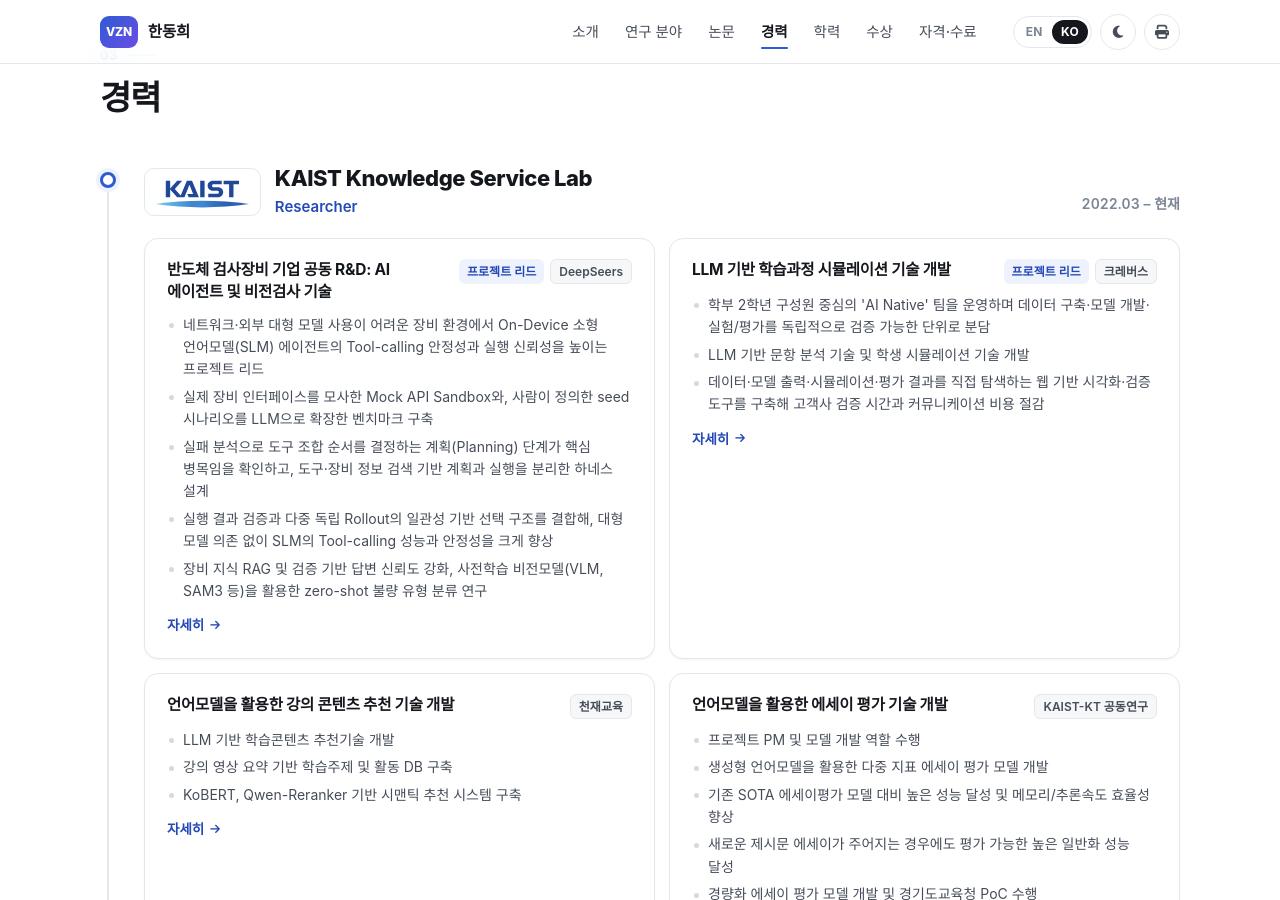
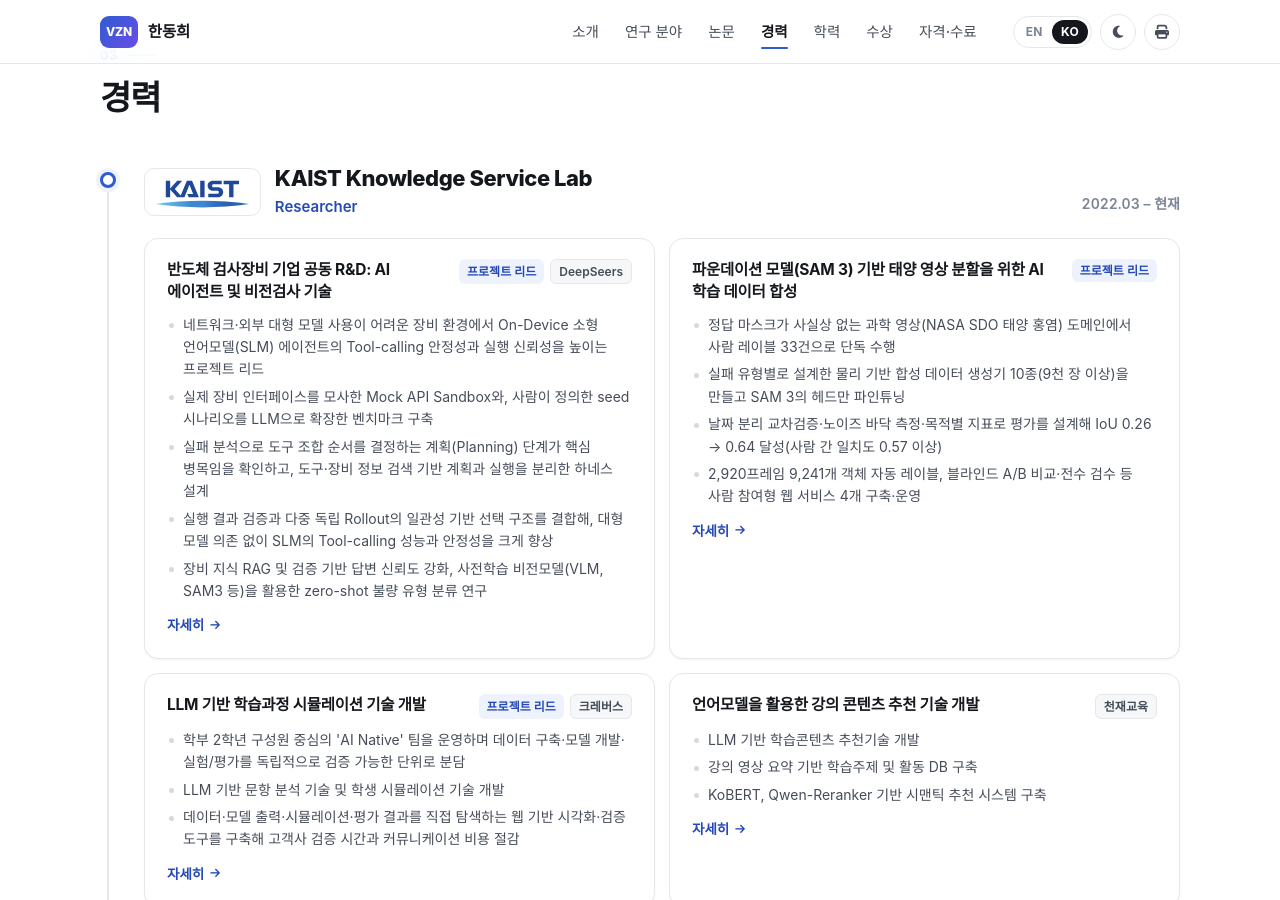
Before and after one commit to venzino-han/venzino-han.github.io, a Jekyll site: the page built from ko/index.html, in a window 1280 px wide and 900 px high, scrolled down 8631 px. Built offline with Jekyll 4.4.1, drawn with Linux system fonts in a browser that asks for light colours; some web fonts are replaced; part of the change alters nothing that is shown.

Commit message:
Add solar-image synthetic data project (SAM 3, 33 labels, IoU 0.26 to 0.64)
Co-Authored-By: Claude Opus 5.5 <noreply@anthropic.com>
Claude-Session: https://claude.ai/code/session_01PSc9UVWcKFN7eHk2cX4ekA

```diff
--- a/_data/en.yml
+++ b/_data/en.yml
@@ -174,6 +174,14 @@ experience:
             - Found through failure analysis that planning (which tools to combine, in what order) was the bottleneck; designed a harness that separates planning (with tool/equipment retrieval) from execution
             - Added execution verification and consistency-based selection over multiple independent rollouts, substantially improving the SLM's tool-calling performance and stability without relying on larger models
             - Equipment-knowledge RAG with verification, and zero-shot defect-type classification using pretrained vision models (VLMs, SAM3)
+        - title: "Synthetic Training Data for Solar-Image Segmentation with a Foundation Model (SAM 3)"
+          lead: true
+          detail: 8_solar_synthetic_data
+          bullets:
+            - Solo project in a domain with almost no ground-truth masks (NASA SDO solar prominences); only 33 human labels available
+            - Designed a physics-grounded synthetic data engine — 10 generators, 9,000+ images, each targeting one observed failure mode — and fine-tuned only the SAM 3 heads
+            - Raised cross-validated IoU from 0.26 to 0.64, above inter-annotator agreement (0.57), with date-grouped CV, a measured noise floor, and purpose-specific metrics
+            - Auto-labeled 9,241 objects across 2,920 frames and built 4 human-in-the-loop web services, including blind A/B comparison and full review
         - title: LLM-based Learning Process Simulation
           client: Creverse
           lead: true
--- a/_data/ko.yml
+++ b/_data/ko.yml
@@ -173,6 +173,14 @@ experience:
             - 실패 분석으로 도구 조합 순서를 결정하는 계획(Planning) 단계가 핵심 병목임을 확인하고, 도구·장비 정보 검색 기반 계획과 실행을 분리한 하네스 설계
             - 실행 결과 검증과 다중 독립 Rollout의 일관성 기반 선택 구조를 결합해, 대형 모델 의존 없이 SLM의 Tool-calling 성능과 안정성을 크게 향상
             - 장비 지식 RAG 및 검증 기반 답변 신뢰도 강화, 사전학습 비전모델(VLM, SAM3 등)을 활용한 zero-shot 불량 유형 분류 연구
+        - title: "파운데이션 모델(SAM 3) 기반 태양 영상 분할을 위한 AI 학습 데이터 합성"
+          lead: true
+          detail: 8_solar_synthetic_data
+          bullets:
+            - 정답 마스크가 사실상 없는 과학 영상(NASA SDO 태양 홍염) 도메인에서 사람 레이블 33건으로 단독 수행
+            - 실패 유형별로 설계한 물리 기반 합성 데이터 생성기 10종(9천 장 이상)을 만들고 SAM 3의 헤드만 파인튜닝
+            - 날짜 분리 교차검증·노이즈 바닥 측정·목적별 지표로 평가를 설계해 IoU 0.26 → 0.64 달성(사람 간 일치도 0.57 이상)
+            - 2,920프레임 9,241개 객체 자동 레이블, 블라인드 A/B 비교·전수 검수 등 사람 참여형 웹 서비스 4개 구축·운영
         - title: LLM 기반 학습과정 시뮬레이션 기술 개발
           client: 크레버스
           lead: true
--- /dev/null
+++ b/_projects/en/8_solar_synthetic_data.md
@@ -0,0 +1,66 @@
+---
+layout: project
+lang: en
+project_id: 8_solar_synthetic_data
+title: "Synthetic Training Data for Solar-Image Segmentation: From 33 Human Labels to a Foundation-Model Pipeline"
+description: Solo project · adapting SAM 3 with physics-grounded synthetic data · IoU 0.26 → 0.64 · 9,241 objects auto-labeled with full human review
+importance: 8
+permalink: /projects/8_solar_synthetic_data/
+---
+
+**Role:** Sole owner — designed, built, and operated the whole pipeline: synthetic data engine, fine-tuning, evaluation design, labeling and review services, and large-scale auto-labeling.
+
+#### Challenge
+
+The goal was pixel-level segmentation of **solar prominences** in NASA SDO/AIA 304Å images (512×512).
+The source data only had **bounding boxes**, and only domain experts can draw correct masks, so just **33 human labels** were available.
+Prominences are faint, branching, semi-transparent, and overlap the bright solar disk; zero-shot SAM 3 either painted the whole disk or caught small fragments (IoU 0.26).
+The domain was new to me, so I studied the solar-physics literature and turned physical properties (e.g. "brighter than the sky off-limb, darker on the disk") into prompts, metrics, and synthesis rules.
+
+<figure><img src="/assets/img/projects/solar-iou-chart.jpg" alt="Prominence segmentation IoU: base SAM 3 0.260, final model 0.641, inter-annotator agreement about 0.57, LLM labels about 0.43"><figcaption>Cross-validated IoU against human labels: 0.26 → 0.64, above inter-annotator agreement (≈0.57)</figcaption></figure>
+
+#### Approach
+
+- **Model:** SAM 3 with the 454M vision encoder frozen; only the mask decoder and prompt encoder (10.4M) are trained — touching the encoder with a few dozen labels overfits immediately. BCE + Tversky loss, with weights set from the direction of human edits (over- vs. under-segmentation).
+- **Synthetic data engine — 10 generators, 9,000+ images, one generator per observed failure mode:** brush shapes derived from human labels (unrolled into polar coordinates around the limb), transparency, blur/diffusion, linear and arc shapes, multi-object overlap, multi-strand structures, thin overlapping arcs, background haze, and copy-paste of real labeled pixels.
+- Synthesis follows observation physics: frame-specific AIA 304 colormap, limb-anchored placement, and **every image operation is applied to the label as well**. Synthetic label boundaries are shrunk by 4 px to control label noise; copy-paste synthesis is rebuilt per fold from that fold's training labels only, to prevent leakage.
+
+<figure><img src="/assets/img/projects/solar-real-vs-synth.jpg" alt="Real prominences (top) and brush-based synthetic prominences (bottom)"><figcaption>Real prominences (top) vs. synthetic ones (bottom): shape statistics follow the human labels while position, size, and brightness are widened</figcaption></figure>
+
+#### Evaluation design for a tiny dataset
+
+- **Date-grouped 5-fold cross-validation** — frames from the same day show nearly the same prominence, so random splits inflate scores. All 33 labels are scored once as held-out.
+- Measured the **noise floor** first (±0.013 on re-running a fold) and never drew conclusions from smaller differences.
+- Measured the **ceiling**: two people labeling the same 14 targets agree at IoU 0.57. The model (0.64) already exceeds it.
+- Added purpose-specific metrics beyond IoU: clDice for thin structures, gap recall between strands, and haze false-positive rate. IoU differences between synthetic variants were within noise (reported honestly as "no effect"), but the dedicated metrics showed that multi-strand synthesis raised **gap recall 0.218 → 0.278** and haze synthesis cut **haze false positives 0.105 → 0.020** (on a synthetic eval set, flagged as needing confirmation).
+
+<figure class="fig-half"><img src="/assets/img/projects/solar-before-after.jpg" alt="Largest gains: original with box, human label, base SAM 3, fine-tuned model"><figcaption>Largest gains — human label (green), before training (purple), after training (blue)</figcaption></figure>
+
+#### Label quality: diagnosing data problems with data
+
+- Comparing 14 pairs drawn by a labeler and a domain expert showed the expert fills the whole body (1.37× area) while the labeler traces only the bright edge — the **labeling rule, not the model, sets the ceiling**.
+- Tested a multimodal LLM (Claude) as a labeler: IoU 0.41–0.44 against humans, below inter-human agreement (0.57) and the fine-tuned model (0.64), so it was **not adopted** — a tool decision made by the numbers.
+
+<figure class="fig-half"><img src="/assets/img/projects/solar-labelers.jpg" alt="Labeler vs. domain expert masks for the same prominences and their overlap"><figcaption>Labeler vs. domain expert on the same targets — overlap and IoU per case</figcaption></figure>
+
+#### Human-in-the-loop infrastructure and auto-labeling
+
+- Built and ran **4 labeling/review web services** (Flask + SQLite, systemd + Cloudflare Tunnel, no install for external experts): mask evaluation and brush editing, labeling with the improved model, **blind A/B model comparison**, and a **full review of all 9,241 auto-labels**. Edits flow back into training data with a single script.
+- Auto-labeled all **9,241 boxes across 2,920 frames** with 2-GPU sharding in about 36 minutes (28,346 objects across 3 classes in total); 79 cases failing automatic checks are flagged for humans first.
+- Engineering under limited resources: moved 22.6 GB of synthetic embeddings to fp16 disk memmaps with lazy loading to run 5 folds in parallel on two 24 GB GPUs; cached frozen-encoder embeddings; fixed seeds and per-fold result files for reproducibility.
+
+<figure><img src="/assets/img/projects/solar-test-frames.jpg" alt="Inference on held-out test frames: multiple prominences segmented per box without spilling onto the disk"><figcaption>Held-out test frames (553 frames · 1,736 boxes): each prominence is segmented per box without spilling onto the disk</figcaption></figure>
+
+#### Changing direction when the evidence changed
+
+- Stopped **self-training** after 3 rounds (+0.006 only) — pseudo-labels carried no new information.
+- Removed my own **post-processing rules** after finding they suppressed the fine-tuned model (0.555 → 0.612).
+- Chose SAM 3 over SAM 2.1 under identical conditions (0.645 vs. 0.610); tried a label-free DINOv3 anomaly-detection POC and kept it as an auxiliary tool.
+- Extended to 3 classes with physics-specific prompts: coronal holes 0.687 → 0.793, sunspots 0.633 → 0.715, prominences 0.444 → 0.641; distilled into compact models (U-Net, DeepLabV3, SegFormer), with SegFormer matching at 10× smaller size.
+- When synthetic variants saturated, proposed **agreeing on labeling rules** as the next step instead of more synthesis.
+
+#### Outcome
+
+Raised segmentation accuracy from **IoU 0.26 to 0.64 with only 33 human labels** — above inter-annotator agreement — and turned the model into a production data pipeline: **9,241 objects auto-labeled** and routed through a full human-review service.
+
+**Stack:** SAM 3 / SAM 2.1 (Hugging Face Transformers), DINOv3, U-Net, DeepLabV3, SegFormer · PyTorch, NumPy memmap, OpenCV, scikit-image, SciPy · Flask, SQLite, systemd, Cloudflare Tunnel, HTML Canvas
--- /dev/null
+++ b/_projects/ko/8_solar_synthetic_data.md
@@ -0,0 +1,66 @@
+---
+layout: project
+lang: ko
+project_id: 8_solar_synthetic_data
+title: "AI 학습 데이터 합성: 사람 레이블 33건으로 태양 영상 분할 모델을 세우기까지"
+description: 단독 수행 · 물리 기반 합성 데이터로 SAM 3 적응 · IoU 0.26 → 0.64 · 9,241개 객체 자동 레이블과 전수 검수
+importance: 8
+permalink: /ko/projects/8_solar_synthetic_data/
+---
+
+**역할:** 단독 수행 — 합성 데이터 엔진, 파인튜닝, 평가 설계, 레이블링·검수 서비스, 대규모 자동 레이블까지 전 과정을 혼자 설계·구현·운영했습니다.
+
+#### 문제 — 레이블이 없는 도메인
+
+NASA SDO 위성의 태양 관측영상(AIA 304Å, 512×512)에서 태양 가장자리에서 솟는 **홍염(prominence)**을 픽셀 단위로 분할하는 것이 목표였습니다.
+원본에는 **박스 레이블만** 있고, 정답 마스크를 그릴 수 있는 사람은 도메인 전문가뿐이라 확보한 사람 레이블은 **33건**이었습니다.
+홍염은 희미하고, 가닥이 갈라지고, 반투명하며, 밝은 태양 원반과 겹칩니다. 학습 없는 SAM 3는 원반 전체를 칠하거나 작은 조각만 잡았습니다(IoU 0.26).
+저에게도 새로운 도메인이어서, 태양물리 문헌을 조사해 "홍염은 하늘보다 밝고 원반 위에서는 어둡다" 같은 물리적 성질을 프롬프트·검증 지표·합성 규칙으로 옮겼습니다.
+
+<figure><img src="/assets/img/projects/solar-iou-chart.jpg" alt="홍염 분할 IoU: Base SAM 3 0.260, 최종 0.641, 사람 간 일치도 약 0.57, LLM 직접 레이블 약 0.43"><figcaption>사람 레이블 기준 교차검증 IoU 0.26 → 0.64 — 사람 레이블러 간 일치도(≈0.57)를 넘는 수준</figcaption></figure>
+
+#### 접근
+
+- **모델:** SAM 3의 비전 인코더(454M)는 동결하고 mask decoder와 prompt encoder(10.4M)만 학습했습니다. 레이블 수십 건으로 인코더를 건드리면 바로 과적합하기 때문입니다. 손실은 BCE + Tversky이며, 사람이 편집한 마스크의 방향(과검출 vs 미검출)을 분석해 가중치를 정했습니다.
+- **합성 데이터 엔진 — 생성기 10종, 9천 장 이상, 실패 유형 하나에 생성기 하나:** 사람 레이블 형상을 림브 기준 극좌표로 펼쳐 변형한 브러시, 투명도, 블러·확산, 직선·아크 도형, 다중 객체 중첩, 다중 줄기, 가는 아크 겹침, 배경 헤이즈, 실제 홍염 픽셀 복사-붙여넣기.
+- 합성은 관측 물리를 흉내 냅니다. 프레임별 AIA 304 컬러맵으로 칠하고 림브에 붙여 배치하며, **이미지에 건 연산은 레이블에도 똑같이 겁니다**. 합성 레이블 경계를 4px 줄여 레이블 노이즈를 제어했고, 복사-붙여넣기 합성은 각 fold의 학습 레이블로만 다시 만들어 누수를 막았습니다.
+
+<figure><img src="/assets/img/projects/solar-real-vs-synth.jpg" alt="실제 홍염(위)과 브러시 합성 홍염(아래)"><figcaption>실제 홍염(위)과 합성 홍염(아래) — 실제 레이블의 형상 통계를 따르면서 위치·크기·밝기를 넓힘</figcaption></figure>
+
+#### 작은 데이터에서 믿을 수 있는 평가 만들기
+
+- **날짜 단위로 묶은 5-fold 교차검증.** 같은 날 프레임은 거의 같은 홍염이라 무작위 분할은 점수를 부풀립니다. 33건 전부가 한 번씩 held-out으로 채점됩니다.
+- **노이즈 바닥**(같은 fold 재실행 ±0.013)을 먼저 재고, 이보다 작은 차이는 결론에 쓰지 않았습니다.
+- **천장**도 측정했습니다. 같은 대상 14쌍의 사람 간 일치도는 IoU 0.57이고, 모델(0.64)은 이미 이를 넘었습니다.
+- IoU 외에 clDice, 가닥 사이 빈 곳 재현율, 헤이즈 오검출률을 정의했습니다. 합성 변형 간 IoU 차이는 노이즈 이내라 "효과 없음"으로 정직하게 보고했지만, 목적별 지표에서는 다중 줄기 합성이 **빈 곳 재현율 0.218 → 0.278**, 헤이즈 합성이 **헤이즈 오검출 0.105 → 0.020**(합성 평가셋 기준, 재확인 필요 명시)으로 효과를 보였습니다.
+
+<figure class="fig-half"><img src="/assets/img/projects/solar-before-after.jpg" alt="개선 폭이 가장 큰 사례: 원본+박스, 사람 레이블, 학습 전, 학습 후"><figcaption>개선 폭이 큰 사례 — 사람 레이블(초록), 학습 전(보라), 학습 후(파랑)</figcaption></figure>
+
+#### 레이블 품질 — 데이터 문제를 데이터로 진단
+
+- 레이블러와 도메인 전문가가 따로 그린 14쌍을 비교해, 전문가는 몸체 전체를 채우고(면적 1.37배) 레이블러는 밝은 가장자리만 따라 그린다는 것을 확인했습니다. 성능 상한을 정하는 것은 모델이 아니라 **레이블 규칙**이었습니다.
+- 멀티모달 LLM(Claude)을 레이블러로 시험했지만 사람과의 IoU가 0.41~0.44로 사람 간 일치도(0.57)와 파인튜닝 모델(0.64)에 못 미쳐 **채택하지 않았습니다** — 새 도구의 도입을 숫자로 결정한 사례입니다.
+
+<figure class="fig-half"><img src="/assets/img/projects/solar-labelers.jpg" alt="같은 홍염에 대한 레이블러와 도메인 전문가의 마스크 및 겹침"><figcaption>같은 대상에 대한 레이블러 vs 도메인 전문가 — 겹침과 사례별 IoU</figcaption></figure>
+
+#### 사람 참여형 인프라와 대규모 자동 레이블
+
+- **레이블링·검수 웹 서비스 4개**를 직접 만들고 운영했습니다(Flask + SQLite, systemd + Cloudflare Tunnel로 외부 전문가에게 설치 없이 배포): 마스크 평가·브러시 편집, 개선 모델 레이블, **블라인드 A/B 비교**, **9,241건 전수 검수**. 편집 결과는 스크립트 하나로 학습 데이터로 회수됩니다.
+- 최종 모델로 **2,920프레임 9,241박스**를 2-GPU 샤딩으로 약 36분 만에 레이블했습니다(3개 클래스 누적 28,346건). 자동 검증을 통과하지 못한 79건은 표시해 사람이 먼저 보도록 했습니다.
+- 제한된 자원: 합성 임베딩 22.6GB를 fp16 디스크 memmap과 지연 로딩으로 옮겨 24GB GPU 2장에서 5-fold를 병렬로 돌렸고, 동결 인코더 임베딩 캐시, 고정 시드와 fold별 결과 저장으로 재현성을 확보했습니다.
+
+<figure><img src="/assets/img/projects/solar-test-frames.jpg" alt="학습에 쓰지 않은 test 프레임 추론 결과"><figcaption>학습에 쓰지 않은 test 프레임(553프레임 · 1,736박스) — 여러 홍염을 박스별로 잡고 원반 쪽으로 번지지 않음</figcaption></figure>
+
+#### 근거가 바뀌면 방향을 바꿨다
+
+- **자기학습** 3회 반복이 +0.006에 그쳐 중단했습니다 — pseudo-label에는 새 정보가 없었습니다.
+- 직접 만든 **후처리 규칙**이 파인튜닝 모델을 누른다는 것을 발견하고 제거했습니다(0.555 → 0.612).
+- 같은 조건에서 SAM 3(0.645)를 SAM 2.1(0.610)보다 우선 선택했고, 레이블 없는 대안으로 DINOv3 이상 탐지 POC를 수행해 보조 수단으로 정리했습니다.
+- 3개 클래스로 확장하며 물리 성질에 맞게 프롬프트를 재설계했습니다: 코로나홀 0.687 → 0.793, 흑점 0.633 → 0.715, 홍염 0.444 → 0.641. U-Net·DeepLabV3·SegFormer로 경량화했고 SegFormer는 10배 작은 크기로 대등한 성능을 냈습니다.
+- 합성 변형의 효과가 포화되자 "더 많은 합성" 대신 **레이블 규칙 합의**를 다음 단계로 제안했습니다.
+
+#### 성과
+
+**사람 레이블 33건만으로 IoU 0.26 → 0.64**(사람 간 일치도 이상)를 달성하고, 그 모델을 **9,241개 객체 자동 레이블 + 전수 검수** 데이터 파이프라인으로 연결했습니다.
+
+**기술 스택:** SAM 3 / SAM 2.1(Hugging Face Transformers), DINOv3, U-Net, DeepLabV3, SegFormer · PyTorch, NumPy memmap, OpenCV, scikit-image, SciPy · Flask, SQLite, systemd, Cloudflare Tunnel, HTML Canvas
```
Also changed, not shown: assets/img/projects/solar-before-after.jpg (added), assets/img/projects/solar-iou-chart.jpg (added), assets/img/projects/solar-labelers.jpg (added), assets/img/projects/solar-real-vs-synth.jpg (added), assets/img/projects/solar-test-frames.jpg (added).
